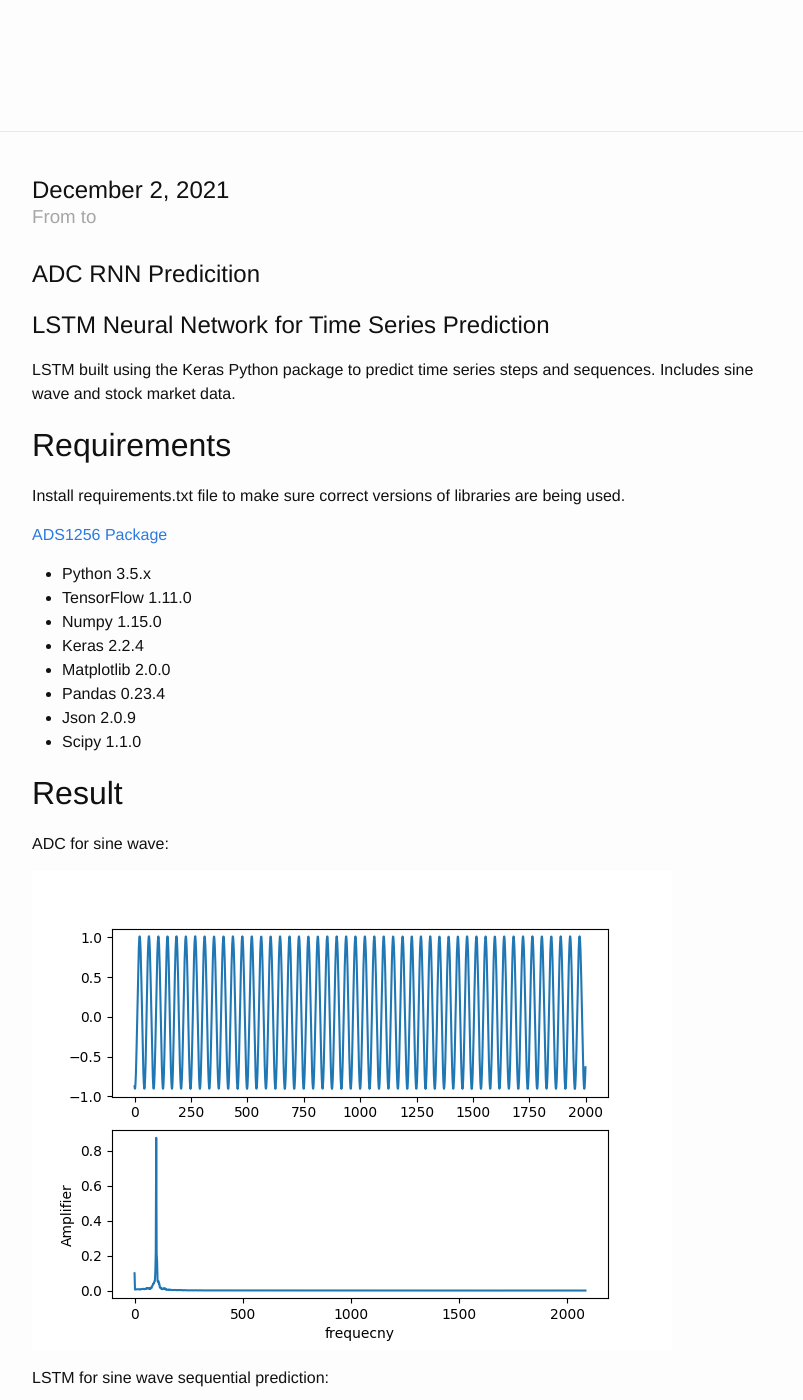
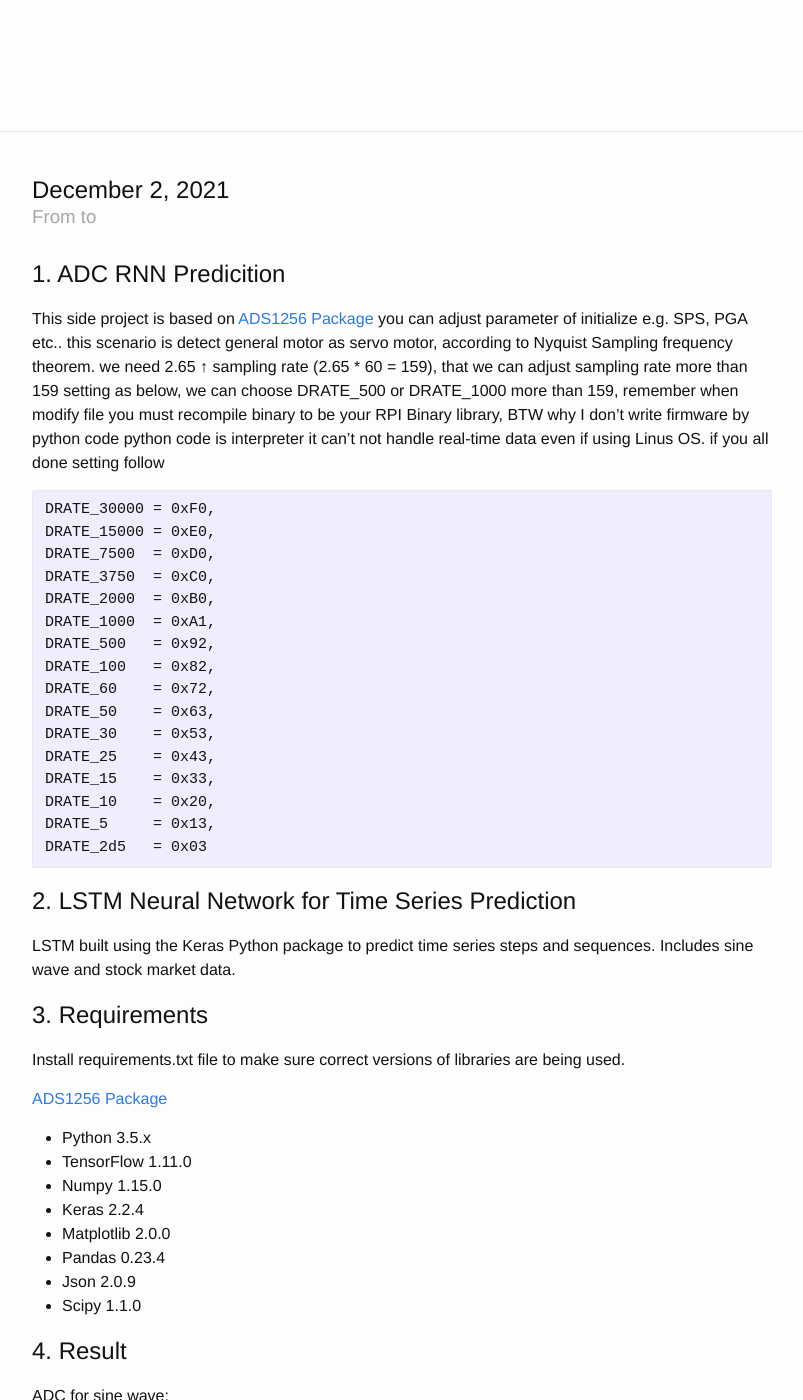
Before and after one commit to SchofieChen/SchofieChen.github.io, a Jekyll site: the page built from _posts/2020-04-11-LSTM For Current Detetction Using Rpi3-ADS1256.md, in a window 1280 px wide and 1400 px high, scrolled down 251 px. Shown: the whole window, without its empty margins (238-1041 px from the left). Built offline with Jekyll 4.4.1, drawn with Linux system fonts in a browser that asks for light colours; our own code applies the rules of GitHub Pages for plain Markdown files; some of the changed text lies outside the part shown.

Commit message:
Add new pic

```diff
--- a/_posts/2020-04-11-LSTM For Current Detetction Using Rpi3-ADS1256.md
+++ b/_posts/2020-04-11-LSTM For Current Detetction Using Rpi3-ADS1256.md
@@ -16,11 +16,34 @@ organiser_name : "Schofie Chen"
 
 
 ---
-# ADC RNN Predicition
-# LSTM Neural Network for Time Series Prediction
+# 1. ADC RNN Predicition
+This side project is based on [ADS1256 Package](https://github.com/SchofieChen/High-Speed-ADS1256)
+you can adjust parameter of initialize e.g. SPS, PGA etc.. this scenario is detect general motor as servo motor,
+according to Nyquist Sampling frequency theorem. we need 2.65 ↑ sampling rate (2.65 * 60 = 159), that we can adjust sampling rate more than 159 setting as below,
+we can choose DRATE_500 or DRATE_1000 more than 159, remember when modify file you must recompile binary to be your RPI Binary library, BTW why I don't write firmware by python code
+python code is interpreter it can't not handle real-time data even if using Linus OS. if you all done setting follow
+
+	DRATE_30000 = 0xF0,
+	DRATE_15000 = 0xE0,
+	DRATE_7500  = 0xD0,
+	DRATE_3750  = 0xC0,
+	DRATE_2000  = 0xB0,
+	DRATE_1000  = 0xA1,
+	DRATE_500   = 0x92,
+	DRATE_100   = 0x82,
+	DRATE_60    = 0x72,
+	DRATE_50    = 0x63,
+	DRATE_30    = 0x53,
+	DRATE_25    = 0x43,
+	DRATE_15    = 0x33,
+	DRATE_10    = 0x20,
+	DRATE_5     = 0x13,
+	DRATE_2d5   = 0x03
+
+# 2. LSTM Neural Network for Time Series Prediction
 LSTM built using the Keras Python package to predict time series steps and sequences. Includes sine wave and stock market data.
 
-## Requirements
+# 3. Requirements
 
 Install requirements.txt file to make sure correct versions of libraries are being used.
 
@@ -34,11 +57,28 @@ Install requirements.txt file to make sure correct versions of libraries are bei
 * Json 2.0.9
 * Scipy 1.1.0
 
-## Result
+
+
+# 4. Result
 ADC for sine wave:
 
 ![image](https://raw.githubusercontent.com/SchofieChen/SchofieChen.github.io/master/_picture/adc_collect_raw_data.png)
 
+Connection As bellow : more information in [ADS1256 Package](https://github.com/SchofieChen/High-Speed-ADS1256)
+![image](https://raw.githubusercontent.com/SchofieChen/SchofieChen.github.io/master/_picture/ADS1256-Rpi_Connection.png)
+
+
 LSTM for sine wave sequential prediction:
+![image](https://raw.githubusercontent.com/SchofieChen/SchofieChen.github.io/master/_picture/LSTM_prediction.png)
 
-![image](https://raw.githubusercontent.com/SchofieChen/SchofieChen.github.io/master/_picture/LSTM_prediction.png)
+# 5. How to training model
+1. Get Data
+in line31~33 you can set parameter and get ADS1256 data in ADC_SaveData.py,
+you should get more and more data to fit you working current model.(500 cycle) up
+![image](https://raw.githubusercontent.com/SchofieChen/SchofieChen.github.io/master/_picture/Rpi-LSTM-GetData.png)
+2. Json Config
+Setting including neurons and drop out layer and run run.py get new model in saved_models
+![image](https://raw.githubusercontent.com/SchofieChen/SchofieChen.github.io/master/_picture/Rpi-LSTM-Training.png)
+# 6 Test your Result
+Run ADC_Inference.py it will show each batch data prediction, if you wanna get error of between golden and failure
+you can Subtract point by point between golden and failure to confirm match percent
```
Also changed, not shown: _picture/ADS1256-Rpi_Connection.png (added), _picture/Rpi-LSTM-GetData.png (added), _picture/Rpi-LSTM-Training.png (added).
